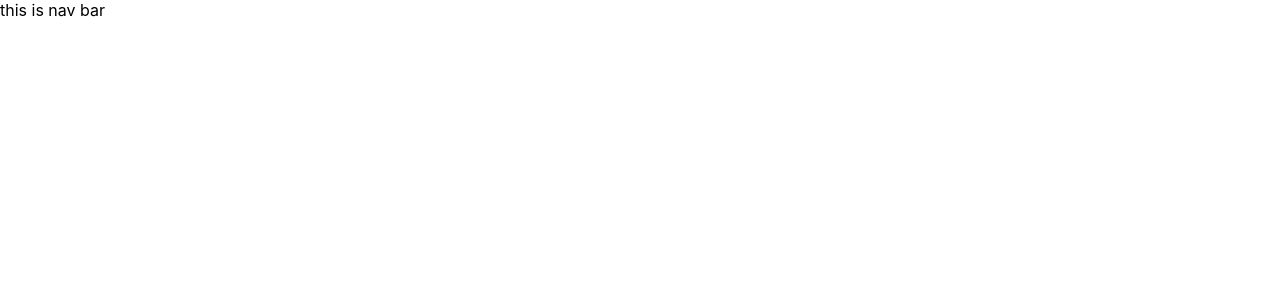
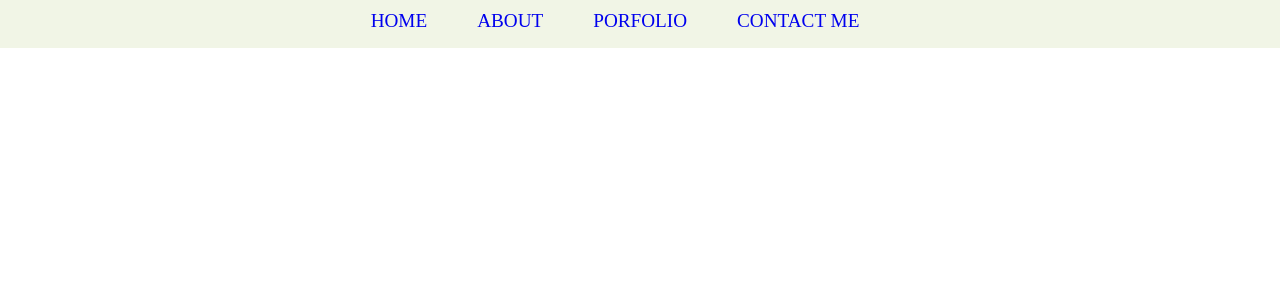
Before and after one commit to maneeshaYasinth/Maneesha-Gunarathna, a React (Create React App) app in the folder maneesha-gunarathna/: page / in a window 1280 px wide. Shown: the top 300 px of the page. Built offline with nearby package versions, Linux system fonts and the light colour scheme.

Commit message:
setup the navbar css

```diff
--- a/maneesha-gunarathna/src/components/navbar.jsx
+++ b/maneesha-gunarathna/src/components/navbar.jsx
@@ -1,9 +1,19 @@
 import React from "react";
+import '../navbar.css';
 
 function Navbar(){
 
     return(
-        <div>this is nav bar</div>
+        <div className="nav-menu">
+            <div className="nav-links">
+                <ul className="">
+                <li><a href="#" className="nav-text">home</a></li>
+                <li><a href="#" className="nav-text">about</a></li>
+                <li><a href="#" className="nav-text">porfolio</a></li>
+                <li><a href="#" className="nav-text">contact me</a></li>
+                </ul>
+            </div>
+        </div>
     )
 }
 
--- /dev/null
+++ b/maneesha-gunarathna/src/navbar.css
@@ -0,0 +1,38 @@
+.nav-menu {
+    display: flex;
+    justify-content: center;
+    background-color: rgba(239, 243, 226, 0.841);
+}
+
+.nav-links ul {
+    list-style: none;
+    padding: 0;
+    margin: 0;
+    height: 3rem;
+    display: flex;
+}
+
+.nav-links li {
+    margin-right: 50px; /* Adjust as needed */
+    margin-top: 10px;
+    font-family: 'Times New Roman', Times, serif;
+    text-transform: uppercase;
+}
+
+.nav-text{
+    font-size: 1.2rem;
+    text-decoration: none;
+    position: relative;
+    transition: all 1s ease;
+}
+
+.nav-text:hover::after {
+    content: ''; /* Create a pseudo-element */
+    position: absolute;
+    bottom: -2px; /* Adjust as needed */
+    left: 0;
+    width: 100%;
+    height: 2px;
+    background-color: black; /* Change the color as needed */
+    transition: all 1s ease;
+}
```
